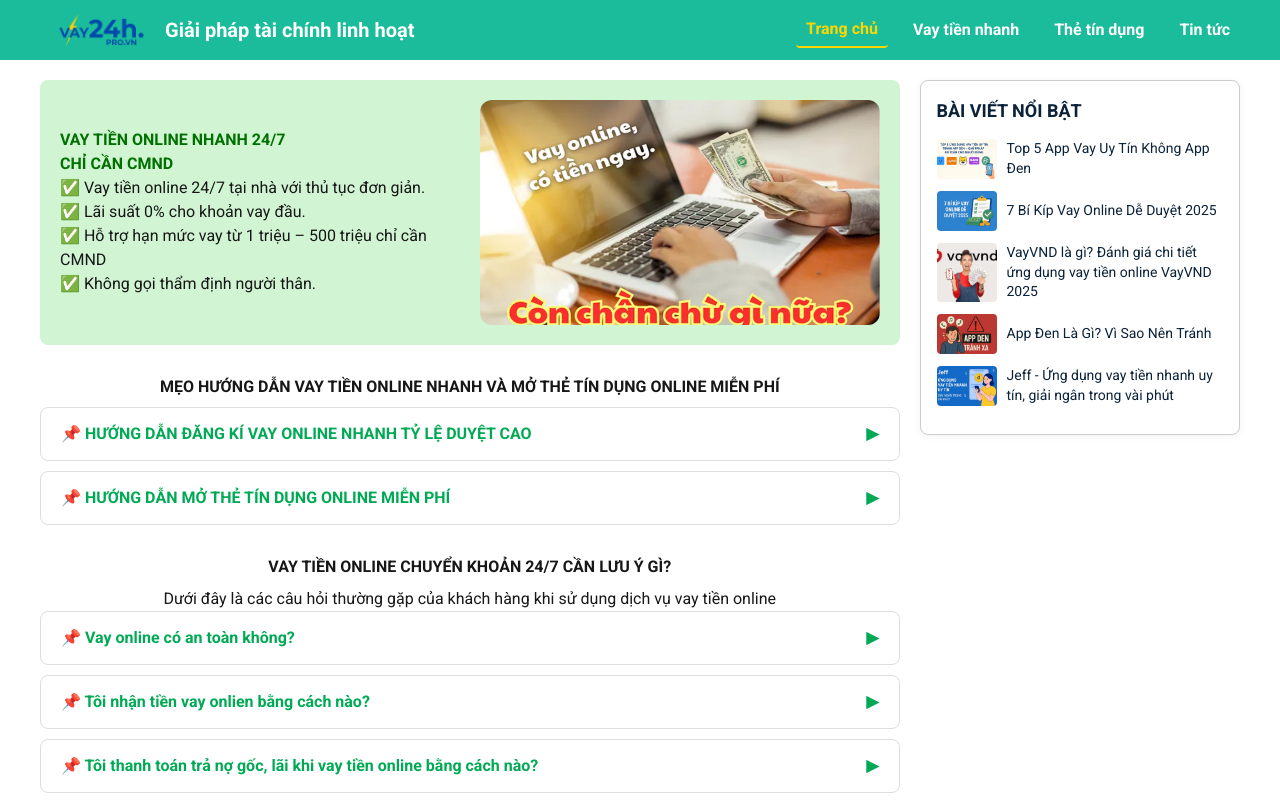
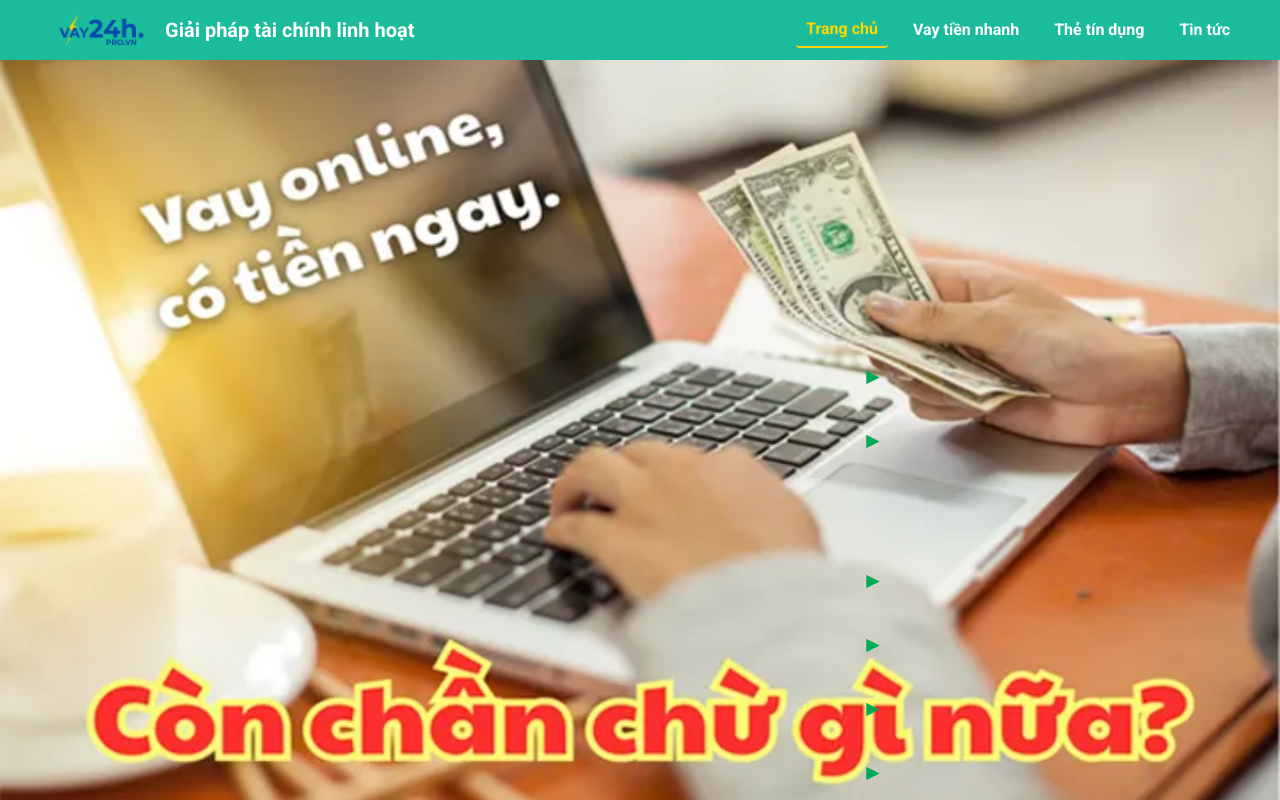
Before and after one commit to thangth89/nextvay24h, a Next.js app: page / in a window 1280 px wide. Shown: the top 800 px of the page. Built offline with nearby package versions, Linux system fonts and the light colour scheme.

Commit message:
Update page.tsx

```diff
--- a/src/app/page.tsx
+++ b/src/app/page.tsx
@@ -30,14 +30,15 @@ export default function Home() {
   </div>
 
 {/* Cột phải: ảnh */}
-          <div style={{ flex: 1, minWidth: "280px", textAlign: "center", overflow: "hidden", borderRadius: "12px", position: "relative", aspectRatio: "16/9" }}>
+<div style={{ flex: 1, minWidth: "280px", textAlign: "center", overflow: "hidden", borderRadius: "12px" }}>
   <Image
   src="/vay.webp"
-    		alt="Vay tiền online"
+  alt="Vay tiền"
   fill
   style={{ objectFit: "cover" }}
   />
 </div>
+
         </section>
 
         <section style={{ marginTop: 30}}>
```
Lines whose indentation alone changed are shown as unchanged.
